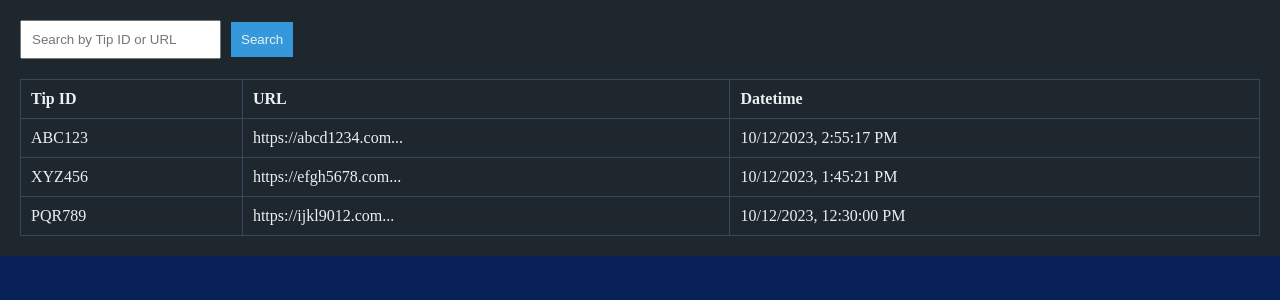
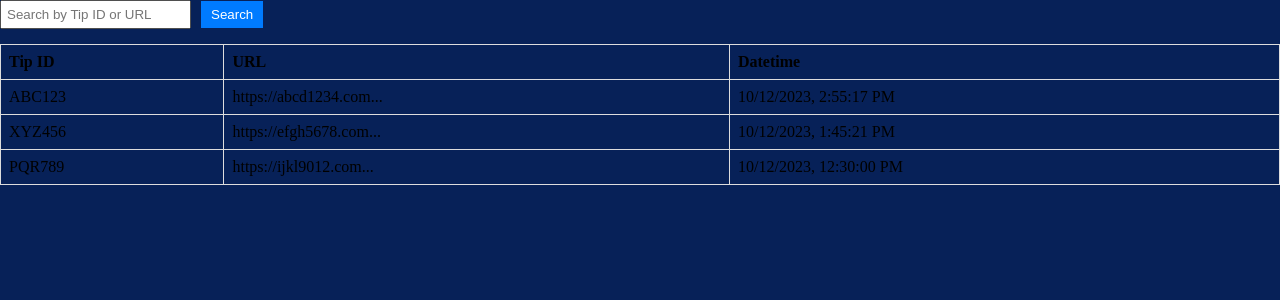
Before and after one commit to Rahuldj2/Dark-Web-Reporting-System, a Next.js app: page /components/ReviewTip in a window 1280 px wide. Shown: the top 300 px of the page. Built offline with nearby package versions, Linux system fonts and the light colour scheme.

Commit message:
added the floating screen

```diff
--- a/pages/components/ReviewTip.js
+++ b/pages/components/ReviewTip.js
@@ -14,6 +14,16 @@ const formatDate = (date) => {
     };
     return date.toLocaleString(undefined,options);
 };
+
+const FloatingWindow = ({ tip,onClose }) => (
+    <div className={styles.floatingWindow}>
+        <h2>Tip Details</h2>
+        <p><strong>Tip ID:</strong> {tip.id}</p>
+        <p><strong>URL:</strong> {tip.url}</p>
+        <p><strong>Datetime:</strong> {formatDate(tip.datetime)}</p>
+        <button onClick={onClose}>Close</button>
+    </div>
+);
 
 const ReviewTip = () => {
     const AllTips = [
@@ -39,6 +49,7 @@ const ReviewTip = () => {
     const [searchTerm,setSearchTerm] = useState('');
     const [sortBy,setSortBy] = useState('datetime');
     const [sortOrder,setSortOrder] = useState('desc');
+    const [selectedTip,setSelectedTip] = useState(null);
 
     useEffect(() => {
         const sortedTips = [...tips].sort((a,b) => {
@@ -63,6 +74,14 @@ const ReviewTip = () => {
                 tip.url.includes(searchTerm)
         );
         setTips(filteredTips);
+    };
+
+    const handleTipClick = (tip) => {
+        setSelectedTip(tip);
+    };
+
+    const handleCloseFloatingWindow = () => {
+        setSelectedTip(null);
     };
 
     return (
@@ -104,10 +123,9 @@ const ReviewTip = () => {
                 </thead>
                 <tbody>
                     {tips.map((tip) => (
-                        <tr key={tip.id}>
+                        <tr key={tip.id} onClick={() => handleTipClick(tip)}>
                             <td className={styles.tableCell}>{tip.id}</td>
                             <td className={styles.tableCell}>{tip.url.slice(0,30)}...</td>
-                            {/* Use suppressHydrationWarning for the timestamp */}
                             <td className={styles.tableCell} suppressHydrationWarning>
                                 {formatDate(tip.datetime)}
                             </td>
@@ -115,6 +133,9 @@ const ReviewTip = () => {
                     ))}
                 </tbody>
             </table>
+            {selectedTip && (
+                <FloatingWindow tip={selectedTip} onClose={handleCloseFloatingWindow} />
+            )}
         </div>
     );
 };
--- a/styles/ReviewTip.module.css
+++ b/styles/ReviewTip.module.css
@@ -1,55 +1,87 @@
 /* ReviewTip.module.css */
+
 .reviewTipContainer {
-    background-color: #1e272e;
-    /* Dark background color */
-    color: #ecf0f1;
-    /* Light text color */
-    padding: 20px;
+    position: relative;
 }
 
 .searchContainer {
-    margin-bottom: 20px;
+    margin-bottom: 15px;
 }
 
 .inputText {
-    padding: 10px;
+    padding: 5px;
     margin-right: 10px;
 }
 
 .button {
-    padding: 10px;
-    background-color: #3498db;
-    /* Button color */
-    color: #ecf0f1;
-    /* Button text color */
+    padding: 6px 10px;
+    background-color: #007bff;
+    color: #fff;
     border: none;
     cursor: pointer;
-}
-
-.button:hover {
-    background-color: #2980b9;
-    /* Darker button color on hover */
 }
 
 .tipsTable {
     width: 100%;
     border-collapse: collapse;
-    margin-top: 20px;
+    margin-top: 15px;
 }
 
 .tableHeader,
 .tableCell {
-    border: 1px solid #34495e;
-    /* Border color */
-    padding: 10px;
+    border: 1px solid #ddd;
+    padding: 8px;
     text-align: left;
-}
-
-.tableHeader {
     cursor: pointer;
 }
 
 .tableHeader:hover {
-    background-color: #2c3e50;
-    /* Darker background color on hover */
+    background-color: #f5f5f5;
 }
+
+.tableCell:hover {
+    background-color: #f0f0f0;
+}
+
+/* Floating Window Styles */
+.floatingWindow {
+    position: fixed;
+    top: 10%;
+    left: 10%;
+    width: 80%;
+    background-color: #fff;
+    box-shadow: 0 4px 8px rgba(0, 0, 0, 0.1);
+    padding: 20px;
+    z-index: 999;
+    /* Ensure the window appears above other components */
+}
+
+.floatingWindow h2 {
+    margin-bottom: 15px;
+}
+
+.floatingWindow p {
+    margin-bottom: 10px;
+}
+
+.floatingWindow button {
+    padding: 8px 15px;
+    background-color: #007bff;
+    color: #fff;
+    border: none;
+    cursor: pointer;
+}
+
+.floatingWindow button:hover {
+    background-color: #0056b3;
+}
+
+/* Close Button Image */
+.floatingWindow button.close-btn {
+    background: url("/close.png") no-repeat center center;
+    background-size: contain;
+    width: 20px;
+    height: 20px;
+    padding: 0;
+    text-indent: -9999px;
+}
```
